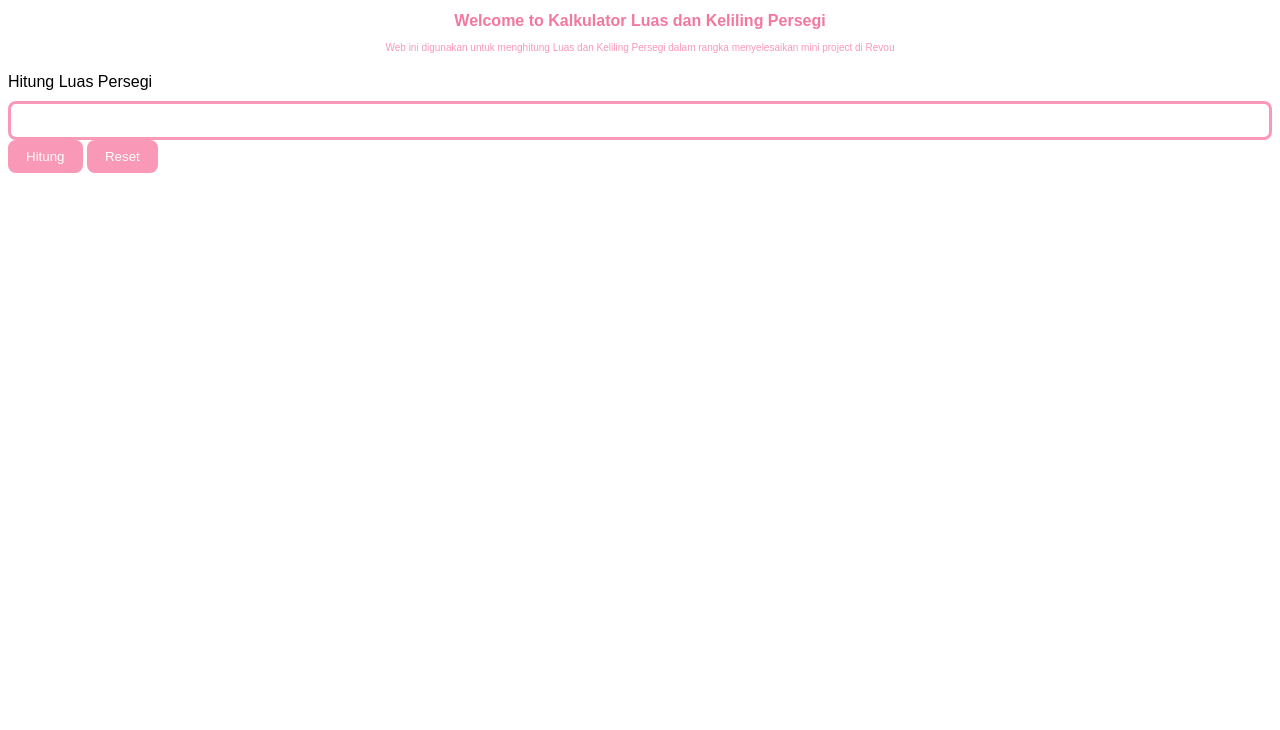
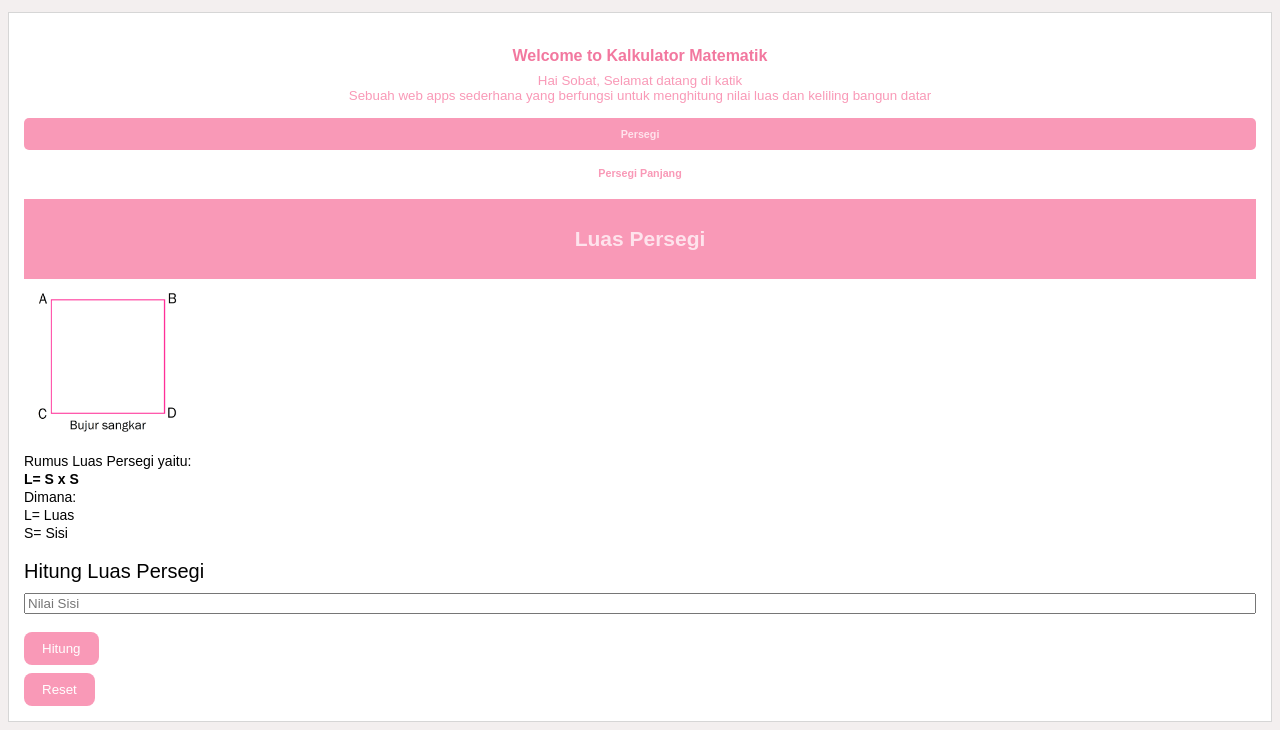
Before and after one commit to revou-fundamental-course/8-jan-24-maulanycitra, a plain HTML site: page index.html in a window 1280 px wide. Shown: the part 78-808 px from the top of the page. Drawn offline with Linux system fonts and the light colour scheme.

Commit message:
mini project

```diff
--- a/css/style.css
+++ b/css/style.css
@@ -1,5 +1,26 @@
 body {
     font-family:Arial, Helvetica, sans-serif;
+    background-color: white;
+    margin-top: 90px;
+    padding: 15px;
+    border: 1px solid rgb(214, 214, 214);
+    box-sizing: border-box;
+}
+
+html {
+    background-color: rgb(243, 239, 239)
+}
+
+h1 {
+    margin-top: -110px;
+    margin-left: -40px;
+    margin-right: -40px;
+    color: #FEE3EC;
+    background-color: #F2789F;
+    margin-bottom: 20px;
+    padding: 20px;
+    text-align: center;
+    font-family: 'Trebuchet MS', 'Lucida Sans Unicode', 'Lucida Grande', 'Lucida Sans', Arial, sans-serif;
 }
 
 header {
@@ -7,23 +28,102 @@ header {
 }
 
 header h1 {
+    margin-top: 10px;
     color: #F2789F;
     background-color: #FEE3EC;
+    margin-bottom: 20px;
+    padding: 15px;
+    font-family: 'Trebuchet MS', 'Lucida Sans Unicode', 'Lucida Grande', 'Lucida Sans', Arial, sans-serif;
 }
 
 header h4 {
-    margin-top: 32px;
+    margin-top: 50px;
     color: #F2789F;
+    margin-bottom: 28px;
 }
 
 header p {
-    margin-top: -10px;
-    font-size: x-small;
+    margin-top: -20px;
+    font-size: smaller;
     color: #F999B7;
     margin-bottom: 20px;
 }
 
+.switchToSquare {
+    text-align: center;
+    background-color: #F999B7;
+    padding-left: 5px;
+    box-sizing: border-box;
+    margin-top: -5px;
+    padding: 10px;
+    color: #FEE3EC;
+    border-radius: 5px;
+}
+
+.switchToRectangle {
+    text-align: center;
+    background-color: white;
+    padding-left: 5px;
+    box-sizing: border-box;
+    margin-top: -18px;
+    padding: 10px;
+    color: #F999B7;
+    border-radius: 5px;
+}
+
+div h4 {
+    text-align: center;
+    background-color: #F999B7;
+    padding-left: 5px;
+    box-sizing: border-box;
+    margin-top: -15px;
+    margin-bottom: -1px;
+    padding: 28px;
+    color: #FEE3EC;
+    font-size: 21px;
+}
+
+img {
+    width: 150px;
+    height: auto;
+    align-items: center;
+    margin-top: -50px;
+    margin: auto;
+    padding: 10px;
+    text-align: center;
+}
+
+div a {
+    margin-top: -5px;
+    font-size: 14px;
+}
+
+div b {
+    font-size: 14px;
+}
+
+div c {
+    font-size: 14px;
+}
+
+div d {
+    font-size: 14px;
+}
+
+div e {
+    font-size: 14px;
+}
+
+div label {
+    font-size: 20px;
+    text-align: center;
+}
+
 .inputSection {
+    margin-top: 10px;
+    margin-bottom: 10px;
+    font-size: 25px;
+    text-align: center;
     display: flex;
     flex-direction: column;
 }
@@ -41,6 +141,7 @@ header p {
 }
 
 button {
+    margin-top: 8px;
     background-color: #F999B7;
     color: white;
     border: none;
@@ -57,3 +158,7 @@ button:active {
     background-color: #FF3F7C;
     transform: translateY(2px);
 }
+
+.countButton {
+    text-align: center;
+}
--- a/index.html
+++ b/index.html
@@ -5,21 +5,53 @@
     <meta name="viewport" content="width=device-width, initial-scale=1.0">
     <link rel="stylesheet" href="css/style.css">
     <title>Katik Persegi</title>
+    <h1>Katik (Kalkulator Matematik)</h1>
 </head>
 <body>
     <header>
-        <h1>Kalkulator Luas dan Keliling Persegi</h1>
-        <h4>Welcome to Kalkulator Luas dan Keliling Persegi</h4>
-        <p>Web ini digunakan untuk menghitung Luas dan Keliling Persegi dalam rangka menyelesaikan mini project di Revou</p>
+        <h4>Welcome to Kalkulator Matematik</h4>
+        <p>Hai Sobat, Selamat datang di katik</p>
+        <p>Sebuah web apps sederhana yang berfungsi untuk menghitung nilai luas dan keliling bangun datar</p>
     </header>
 
+    <div class="switching"></div>
+        <h6 class="switchToSquare">Persegi</h6>
+        <h6 class="switchToRectangle">Persegi Panjang</h6>
+    </div>
+
+    <div>
+        <h4>Luas Persegi</h4>
+        <img src="asset/persegi.png" alt="Gambar Persegi" style="text-align: center">
+    </div>
+
+    <div class="formulaText">
+        <a>Rumus Luas Persegi yaitu: </a>
+        <br />
+        <b>L= S x S </b>
+        <br />
+        <c>Dimana:</c>
+        <br />
+        <d>L= Luas</d>
+        <br />
+        <e>S= Sisi</e>
+        <br />
+        <br />
+        <label for="squareSide" id="lblSquareSide">Hitung Luas Persegi</label>
+    </div>
+
     <div class="inputSection">
-        <label for="SquareSide" id="lblSquareSide">Hitung Luas Persegi</label>
-        <input type="number" id="SquareSide">
+        <input placeholder="Nilai Sisi" type="number" id="squareSide">
     </div>
+
+    <div id="resultArea"></div>
+
     <div class="buttons">
-        <button id="countButton">Hitung</button>
-        <button id="resetButton">Reset</button>
+        <button onclick="counting()" class="countButton" id="countButton">Hitung</button>
+        <br />
+        <button class="resetButton" id="resetButton">Reset</button>
     </div>
+
+
 </body>
+<script src="js/scrpit.js"></script>
 </html>
```
Also changed, not shown: js/script.js (added, +51 -0 lines), asset/persegi.png (added).
